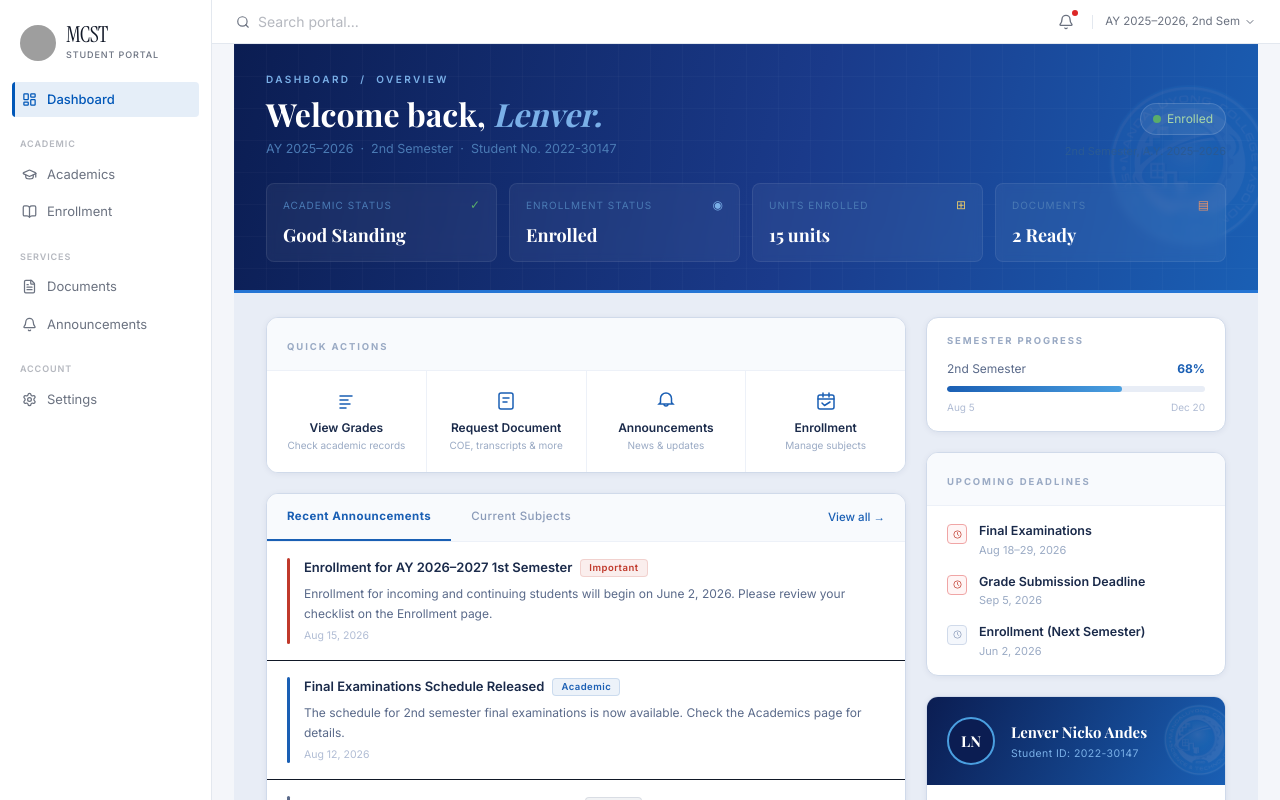
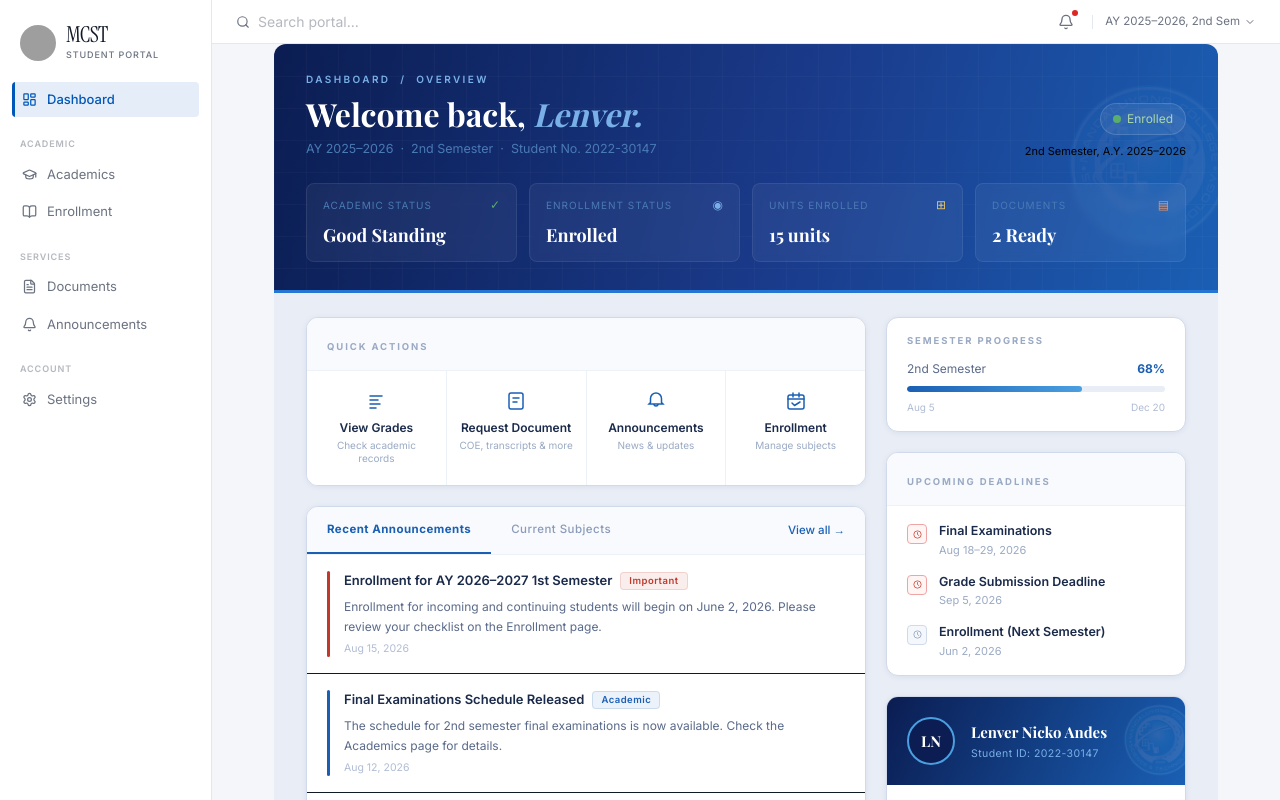
Before and after one commit to NickoMCST/mandaluyong-college-website, a React (Vite) app: page /portal in a window 1280 px wide. Shown: the top 800 px of the page. Built offline with nearby package versions, Linux system fonts and the light colour scheme; grey boxes are pictures that could not be loaded; the HTML template or start-up script is replaced by a standard one; a web font is replaced by a local one.

Commit message:
Refactor Dashboard component styles and text color
Updated class names for styling consistency and changed text color for better readability.

```diff
--- a/src/portal/pages/Dashboard.tsx
+++ b/src/portal/pages/Dashboard.tsx
@@ -61,10 +61,10 @@ export default function Dashboard() {
   const [tab, setTab] = useState<'announcements' | 'subjects'>('announcements');
 
   return (
-    <div className="-mx-5 md:-mx-10 -mt-8">
+    <div className="-mt-8">
       {/* Welcome banner */}
       <div
-        className="relative overflow-hidden px-4 sm:px-6 md:px-8 py-5 md:py-7"
+        className="relative overflow-hidden px-4 sm:px-6 md:px-8 py-5 md:py-7 rounded-t-xl"
         style={{
           background: 'linear-gradient(105deg, #0b1d52 0%, #1a3a8a 55%, #1a5fb4 100%)',
           borderBottom: '3px solid #2575d4',
@@ -115,7 +115,7 @@ export default function Dashboard() {
               <span className="w-2 h-2 rounded-full" style={{ background: '#5aad6a' }} />
               Enrolled
             </span>
-            <span style={{ fontSize: 11, color: '#2a5a94' }}>2nd Semester, A.Y. 2025–2026</span>
+            <span style={{ fontSize: 11, color: '#000000' }}>2nd Semester, A.Y. 2025–2026</span>
           </div>
         </div>
 
```
